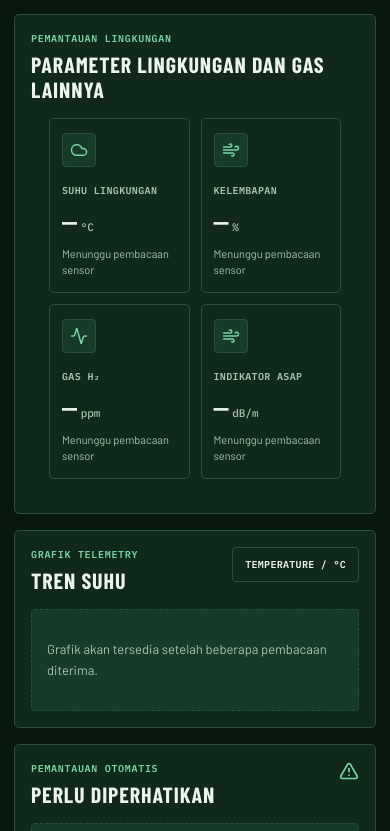
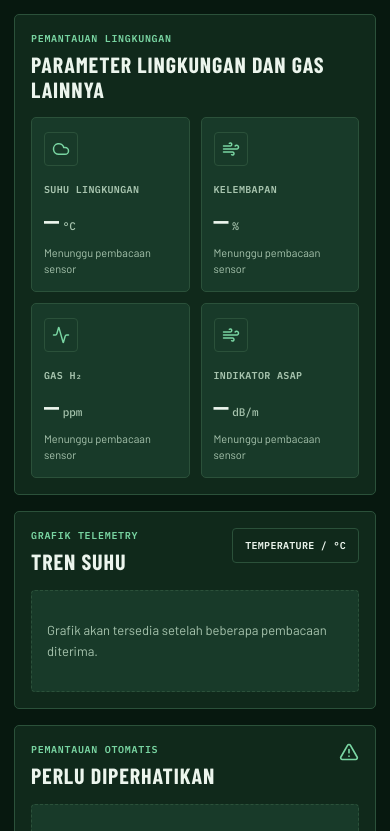
Before and after one commit to jrcoreid-repo/IoT_Incenerator_2026, a Next.js app: page / in a window 390 px wide. Shown: the part 1305-2136 px from the top of the page. Built offline with nearby package versions, Linux system fonts and the light colour scheme; a web font is replaced by a local one.

Commit message:
style: lay out always-visible environmental sensors responsively

```diff
--- a/app/globals.css
+++ b/app/globals.css
@@ -133,9 +133,11 @@ button:focus-visible,a:focus-visible,summary:focus-visible {outline:2px solid va
 .recharts-cartesian-grid line {stroke:var(--grid);}
 .recharts-text {fill:var(--muted);font:500 10px var(--font-mono);}
 .no-data {padding:29px 15px;background:var(--surface-2);border:1px dashed var(--border);border-radius:4px;color:var(--muted);font-size:13px;line-height:1.6;}
-.extra-metrics {padding:0;}
-.extra-metrics summary {cursor:pointer;padding:16px 19px;font:600 13px var(--font-ui);text-transform:uppercase;letter-spacing:.04em;}
-.extra-metrics .metric-grid {grid-template-columns:repeat(4,minmax(0,1fr));padding:0 18px 18px;}
+.extra-metrics {padding:20px;}
+.extra-metrics .panel-heading {margin-bottom:15px;}
+.extra-metrics .metric-grid {grid-template-columns:repeat(4,minmax(0,1fr));padding:0;}
+.extra-metrics .metric-card {background:var(--surface-2);}
+@media(max-width:550px) { .extra-metrics {padding:16px;} }
 .event-list {display:grid;gap:9px;}
 .event-row {display:grid;grid-template-columns:auto minmax(0,1fr) auto;gap:11px;align-items:center;background:var(--surface-2);border:1px solid var(--border);border-radius:4px;padding:12px 14px;}
 .event-row strong {display:block;font-size:13px;}
```
